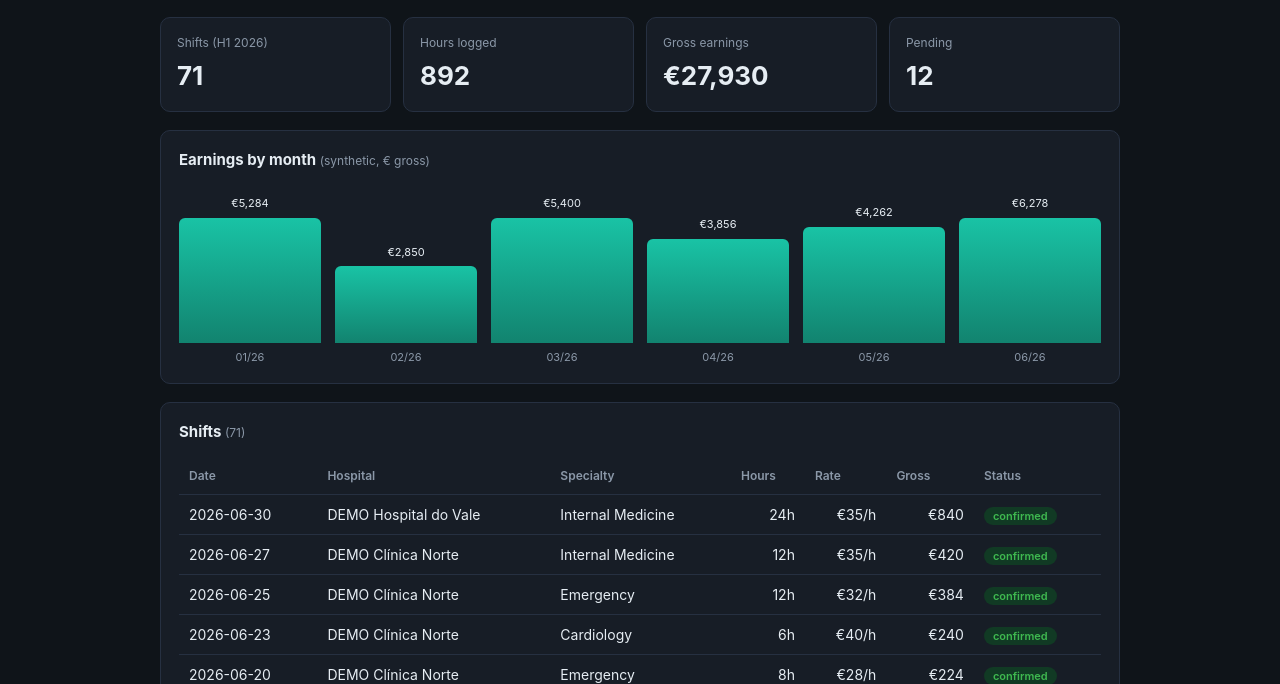
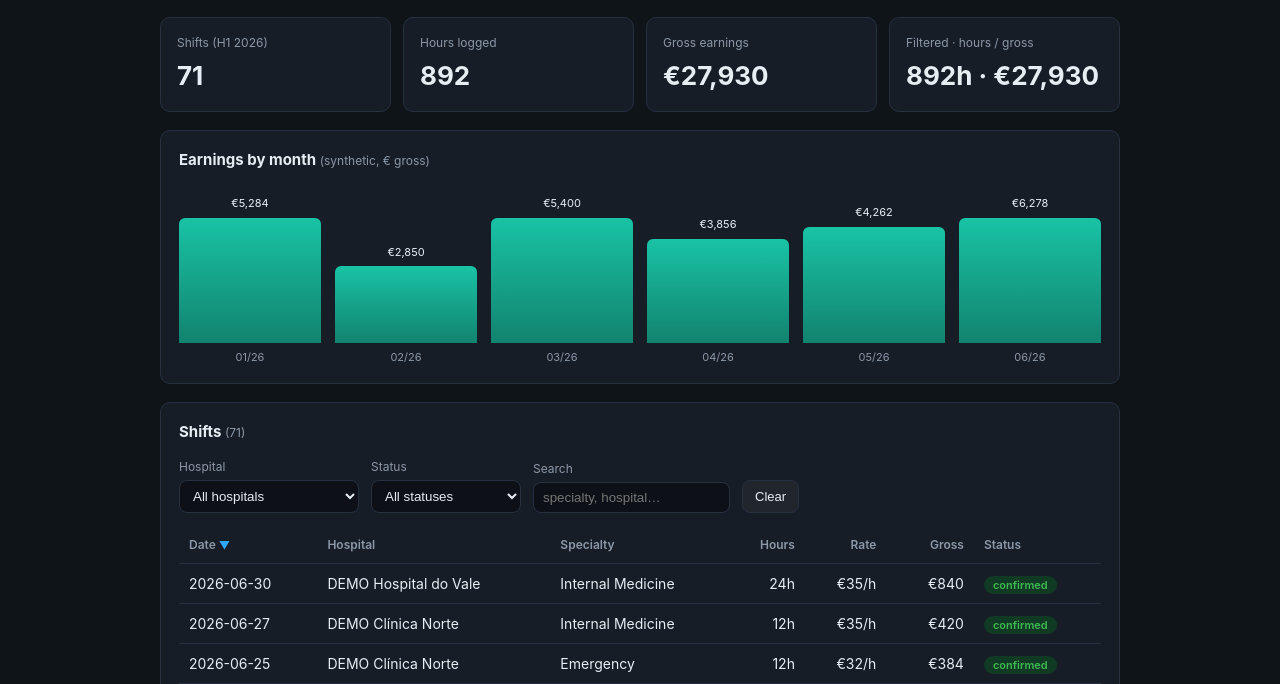
Before and after one commit to pvom/medtrack-demo, a website: page index.html in a window 1280 px wide. Shown: the part 116-800 px from the top of the page. Drawn offline with Linux system fonts and the light colour scheme.

Commit message:
feat(demo): interactive shifts — filter by hospital/status, search, sortable columns
Read-only still (view state only, no writes): filter + search + column sort with a
live filtered hours/gross KPI, so recruiters can actually poke at the data.

Co-Authored-By: Claude Opus 4.8 (1M context) <noreply@anthropic.com>

```diff
--- a/app.js
+++ b/app.js
@@ -1,44 +1,44 @@
 // app.js — renders the synthetic seed. READ-ONLY: no writes, no network mutations,
-// no forms that persist. Just fetches seed.json and paints the dashboard.
+// no forms that persist. Fetches seed.json and paints an interactive (filter + sort)
+// dashboard. All interaction is client-side view state only.
 'use strict';
 
 const eur = (n) => '€' + Number(n).toLocaleString('en-US');
+const $ = (id) => document.getElementById(id);
 
-async function main() {
-  const seed = await fetch('data/seed.json').then((r) => r.json());
+let SHIFTS = [];
+let sortKey = 'date';
+let sortDir = -1; // -1 desc, 1 asc
 
-  // doctor
-  document.getElementById('doctor').innerHTML =
-    `<b>${seed.doctor.name}</b>${seed.doctor.specialtyMain} · lic. ${seed.doctor.license}`;
+function uniqueSorted(arr) {
+  return [...new Set(arr)].sort();
+}
 
-  // KPIs
-  const totalGross = seed.monthly.reduce((s, m) => s + m.gross, 0);
-  const totalHours = seed.monthly.reduce((s, m) => s + m.hours, 0);
-  const pending = seed.shifts.filter((s) => s.status === 'pending').length;
-  const cards = [
-    ['Shifts (H1 2026)', seed.shifts.length],
-    ['Hours logged', totalHours],
-    ['Gross earnings', eur(totalGross)],
-    ['Pending', pending],
-  ];
-  document.getElementById('cards').innerHTML = cards
-    .map(([l, v]) => `<div class="kpi"><div class="label">${l}</div><div class="value">${v}</div></div>`)
-    .join('');
+function applyFilters() {
+  const hosp = $('fHospital').value;
+  const status = $('fStatus').value;
+  const q = $('fSearch').value.trim().toLowerCase();
+  let rows = SHIFTS.filter((s) => {
+    if (hosp && s.hospital !== hosp) return false;
+    if (status && s.status !== status) return false;
+    if (q && !(`${s.hospital} ${s.specialty} ${s.status}`.toLowerCase().includes(q))) return false;
+    return true;
+  });
+  rows.sort((a, b) => {
+    let av = a[sortKey], bv = b[sortKey];
+    if (typeof av === 'string') return sortDir * av.localeCompare(bv);
+    return sortDir * (av - bv);
+  });
+  renderTable(rows);
+  renderArrows();
+}
 
-  // chart
-  const max = Math.max(...seed.monthly.map((m) => m.gross), 1);
-  document.getElementById('chart').innerHTML = seed.monthly
-    .map((m) => {
-      const h = Math.round((m.gross / max) * 100);
-      const label = m.month.slice(5) + '/' + m.month.slice(2, 4);
-      return `<div class="bar"><div class="v">${eur(m.gross)}</div><div class="fill" style="height:${h}%"></div><div class="m">${label}</div></div>`;
-    })
-    .join('');
-
-  // table
-  document.getElementById('shiftCount').textContent = `(${seed.shifts.length})`;
-  const rows = [...seed.shifts]
-    .sort((a, b) => b.date.localeCompare(a.date))
+function renderTable(rows) {
+  $('shiftCount').textContent = `(${rows.length}${rows.length !== SHIFTS.length ? ' of ' + SHIFTS.length : ''})`;
+  const gross = rows.reduce((s, r) => (r.status !== 'pending' ? s + r.gross : s), 0);
+  const hours = rows.reduce((s, r) => s + r.hours, 0);
+  $('sumFiltered') && ($('sumFiltered').textContent = '');
+  document.querySelector('#shifts tbody').innerHTML = rows
     .map(
       (s) => `<tr>
         <td>${s.date}</td><td>${s.hospital}</td><td>${s.specialty}</td>
@@ -47,8 +47,63 @@ async function main() {
         <td><span class="pill ${s.status}">${s.status}</span></td>
       </tr>`
     )
+    .join('') || '<tr><td colspan="7" style="color:var(--dim)">No shifts match these filters.</td></tr>';
+  // live KPI reflecting the current filter
+  $('kFiltered').innerHTML = `<div class="label">Filtered · hours / gross</div><div class="value">${hours}h · ${eur(gross)}</div>`;
+}
+
+function renderArrows() {
+  document.querySelectorAll('#shifts th[data-sort]').forEach((th) => {
+    const arr = th.querySelector('.arr');
+    arr.textContent = th.dataset.sort === sortKey ? (sortDir === 1 ? '▲' : '▼') : '';
+  });
+}
+
+async function main() {
+  const seed = await fetch('data/seed.json').then((r) => r.json());
+  SHIFTS = seed.shifts;
+
+  $('doctor').innerHTML = `<b>${seed.doctor.name}</b>${seed.doctor.specialtyMain} · lic. ${seed.doctor.license}`;
+
+  // KPIs (one is a live "filtered" card)
+  const totalGross = seed.monthly.reduce((s, m) => s + m.gross, 0);
+  const totalHours = seed.monthly.reduce((s, m) => s + m.hours, 0);
+  const cards = [
+    ['Shifts (H1 2026)', seed.shifts.length],
+    ['Hours logged', totalHours],
+    ['Gross earnings', eur(totalGross)],
+  ];
+  $('cards').innerHTML =
+    cards.map(([l, v]) => `<div class="kpi"><div class="label">${l}</div><div class="value">${v}</div></div>`).join('') +
+    `<div class="kpi" id="kFiltered"></div>`;
+
+  // chart
+  const max = Math.max(...seed.monthly.map((m) => m.gross), 1);
+  $('chart').innerHTML = seed.monthly
+    .map((m) => {
+      const h = Math.round((m.gross / max) * 100);
+      const label = m.month.slice(5) + '/' + m.month.slice(2, 4);
+      return `<div class="bar"><div class="v">${eur(m.gross)}</div><div class="fill" style="height:${h}%"></div><div class="m">${label}</div></div>`;
+    })
     .join('');
-  document.querySelector('#shifts tbody').innerHTML = rows;
+
+  // populate filters
+  $('fHospital').innerHTML = '<option value="">All hospitals</option>' + uniqueSorted(SHIFTS.map((s) => s.hospital)).map((h) => `<option>${h}</option>`).join('');
+  $('fStatus').innerHTML = '<option value="">All statuses</option>' + uniqueSorted(SHIFTS.map((s) => s.status)).map((s) => `<option>${s}</option>`).join('');
+
+  // wire interactions (view-only)
+  ['fHospital', 'fStatus'].forEach((id) => $(id).addEventListener('change', applyFilters));
+  $('fSearch').addEventListener('input', applyFilters);
+  $('clear').addEventListener('click', () => { $('fHospital').value = ''; $('fStatus').value = ''; $('fSearch').value = ''; applyFilters(); });
+  document.querySelectorAll('#shifts th[data-sort]').forEach((th) => {
+    th.addEventListener('click', () => {
+      const k = th.dataset.sort;
+      if (k === sortKey) sortDir = -sortDir; else { sortKey = k; sortDir = k === 'date' ? -1 : 1; }
+      applyFilters();
+    });
+  });
+
+  applyFilters();
 }
 
 main().catch((e) => {
--- a/index.html
+++ b/index.html
@@ -27,10 +27,24 @@
 
     <section class="panel">
       <h2>Shifts <span class="sub" id="shiftCount"></span></h2>
+      <div class="filters">
+        <label>Hospital <select id="fHospital"></select></label>
+        <label>Status <select id="fStatus"></select></label>
+        <label>Search <input id="fSearch" type="search" placeholder="specialty, hospital…" /></label>
+        <button id="clear" type="button">Clear</button>
+      </div>
       <div class="tablewrap">
         <table id="shifts">
           <thead>
-            <tr><th>Date</th><th>Hospital</th><th>Specialty</th><th>Hours</th><th>Rate</th><th>Gross</th><th>Status</th></tr>
+            <tr>
+              <th data-sort="date">Date <span class="arr"></span></th>
+              <th data-sort="hospital">Hospital <span class="arr"></span></th>
+              <th data-sort="specialty">Specialty <span class="arr"></span></th>
+              <th data-sort="hours" class="num">Hours <span class="arr"></span></th>
+              <th data-sort="rate" class="num">Rate <span class="arr"></span></th>
+              <th data-sort="gross" class="num">Gross <span class="arr"></span></th>
+              <th data-sort="status">Status <span class="arr"></span></th>
+            </tr>
           </thead>
           <tbody></tbody>
         </table>
--- a/styles.css
+++ b/styles.css
@@ -35,6 +35,16 @@ body { margin: 0; background: var(--bg); color: var(--fg);
 .bar .m { color: var(--dim); font-size: 11px; }
 .bar .v { font-size: 11px; color: var(--fg); }
 
+.filters { display: flex; gap: 12px; flex-wrap: wrap; align-items: flex-end; margin-bottom: 14px; }
+.filters label { display: flex; flex-direction: column; gap: 4px; color: var(--dim); font-size: 12px; }
+.filters select, .filters input { background: #0d1117; color: var(--fg); border: 1px solid var(--line);
+  border-radius: 8px; padding: 7px 9px; font: 13px inherit; min-width: 150px; }
+.filters button { background: #21262d; color: var(--fg); border: 1px solid var(--line); border-radius: 8px;
+  padding: 8px 12px; cursor: pointer; font-size: 13px; }
+.filters button:hover { border-color: var(--accent); }
+#shifts th[data-sort] { cursor: pointer; user-select: none; }
+#shifts th[data-sort]:hover { color: var(--fg); }
+#shifts th .arr { color: var(--accent); font-size: 11px; }
 .tablewrap { overflow-x: auto; }
 table { width: 100%; border-collapse: collapse; min-width: 620px; }
 th, td { text-align: left; padding: 9px 10px; border-bottom: 1px solid var(--line); }
```
